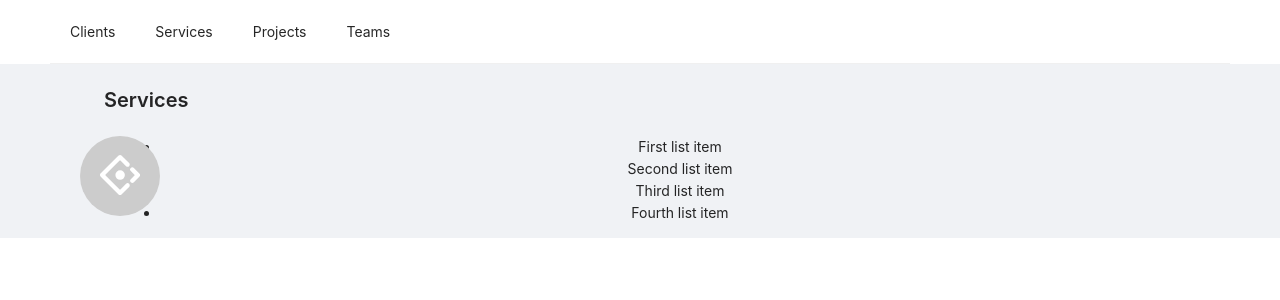
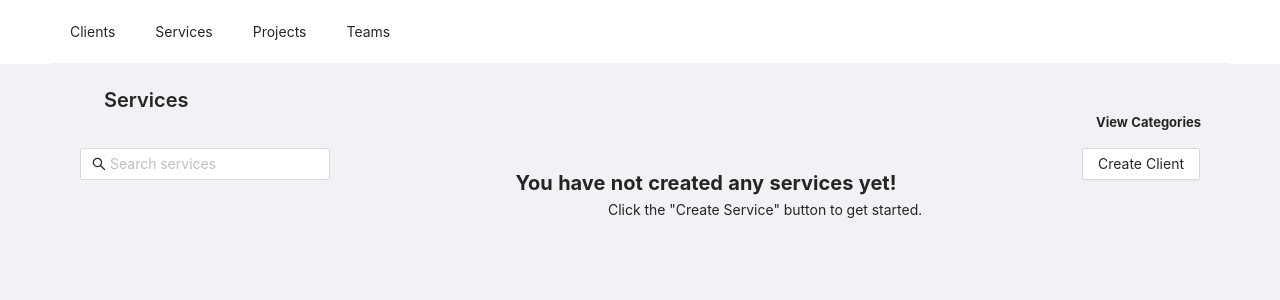
Before and after one commit to Sdsdsde2/ant-design-frontend, a React (Create React App) app in the folder ant-design-frontend/: page /services in a window 1280 px wide. Shown: the top 300 px of the page. Built offline with nearby package versions, Linux system fonts and the light colour scheme; the HTML template or start-up script is replaced by a standard one.

Commit message:
changed height of content wrapper. added services search, create service button, view categories button.

```diff
--- a/ant-design-frontend/src/App.css
+++ b/ant-design-frontend/src/App.css
@@ -22,6 +22,7 @@
 
 .ant-content {
   padding: 0 80px;
+  height: 1000px;
 }
 
 .avatar {
@@ -100,6 +101,30 @@
   margin-bottom: 20px;
 }
 
+.ant-service-search {
+  float: left;
+  width: 250px;
+  margin-bottom: 20px;
+}
+
 .ant-create-client {
   float: right;
 }
+
+.ant-create-service {
+  float: right;
+}
+
+.ant-categories-label {
+  float: right;
+  font-weight: bold;
+  margin-top: -20px;
+  margin-right: -25px;
+  font-size: 13px;
+}
+
+.ant-empty-services-label {
+  font-weight: bold;
+  margin-top: 20px;
+  font-size: 20px;
+}
--- a/ant-design-frontend/src/components/services.js
+++ b/ant-design-frontend/src/components/services.js
@@ -1,35 +1,47 @@
 import React, { Component } from 'react'
-import { PageHeader, Avatar, Form, Input, Switch, Button, Divider } from 'antd';
-import { AntDesignOutlined } from '@ant-design/icons';
+import { PageHeader, Typography, Table, Input, Menu, Dropdown, Button, Modal, Steps } from 'antd';
+import { SearchOutlined, CaretDownOutlined } from '@ant-design/icons'
 
 export default class Services extends Component {
+    constructor(props) {
+        super();
+
+        this.state = {
+            businessVisible: false,
+            personalVisible: false,
+            currentStep: 0
+        }
+    }
+
     render() {
         return (
             <div>
                 <PageHeader
-                className="site-page-header"
-                title="Services"
+                    className="site-page-header"
+                    title="Services"
+                >
+                    <Typography className="ant-categories-label">
+                        View Categories
+                    </Typography>
+                </PageHeader>
+
+                <Input
+                    className="ant-service-search"
+                    placeholder="Search services"
+                    prefix={ <SearchOutlined /> }
                 />
 
-                <Avatar
-                    size={{
-                    xs: 24,
-                    sm: 32,
-                    md: 40,
-                    lg: 64,
-                    xl: 80,
-                    xxl: 100,
-                    }}
-                    icon={<AntDesignOutlined />}
-                    className="avatar"
-                />
+                <Button className="ant-create-service">
+                        Create Client
+                </Button>
 
-                <ul>
-                    <li>First list item</li>
-                    <li>Second list item</li>
-                    <li>Third list item</li>
-                    <li>Fourth list item</li>
-                </ul>
+                <Typography className="ant-empty-services-label">
+                        You have not created any services yet!
+                </Typography>
+
+                <p>
+                    Click the "Create Service" button to get started.
+                </p>
           </div>
         )
     }
```
